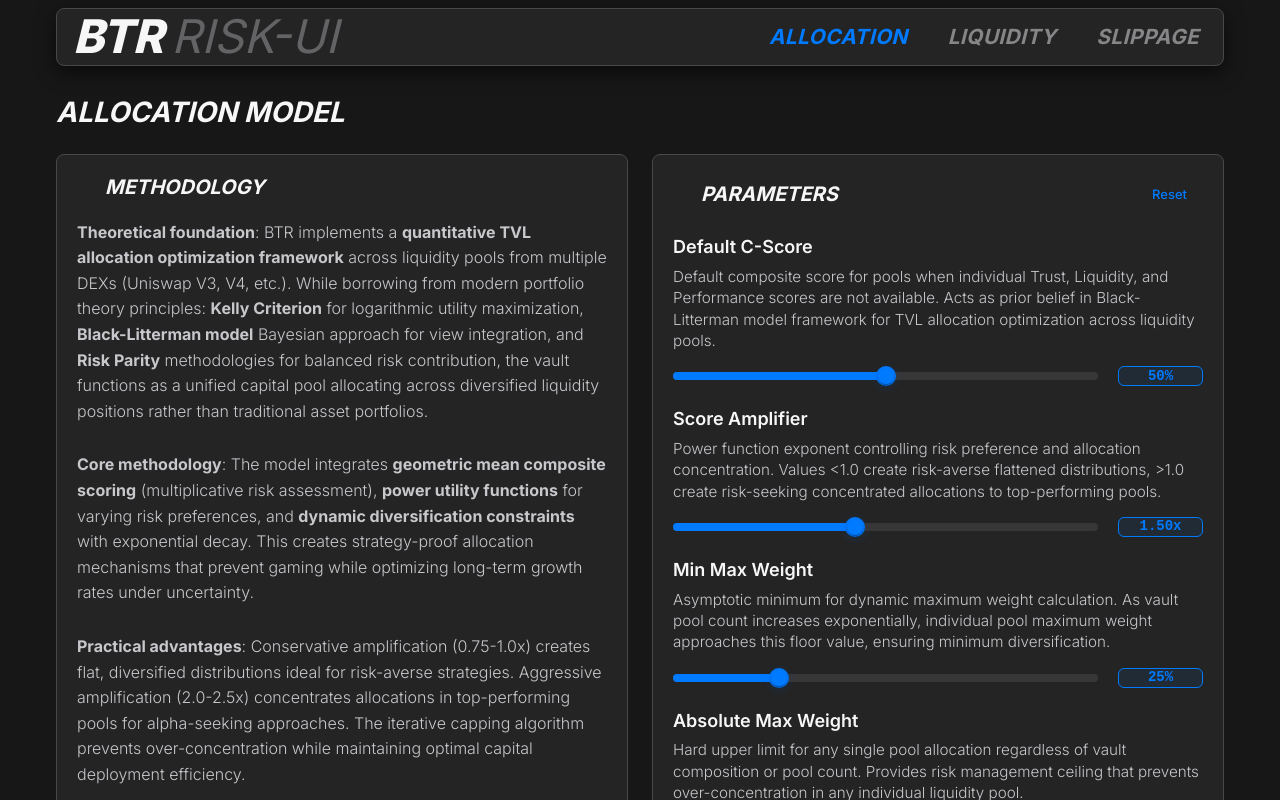
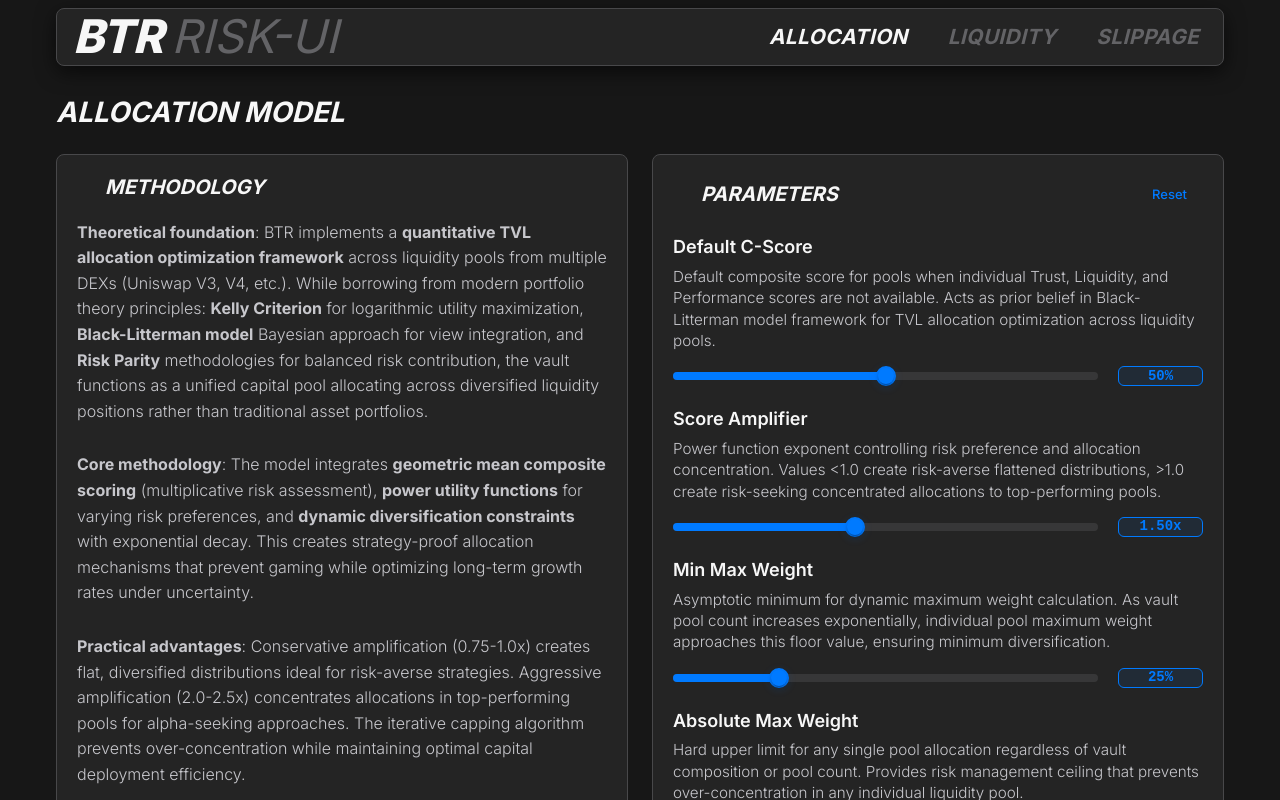
Before and after one commit to btr-supply/risk, a Next.js app: page /allocation in a window 1280 px wide. Shown: the top 800 px of the page. Built offline with nearby package versions, Linux system fonts and the light colour scheme; some icons are missing.

Commit message:
[refac] Darken navigation inactive tabs for better contrast

```diff
--- a/src/constants/index.js
+++ b/src/constants/index.js
@@ -409,11 +409,14 @@ export const theme = createTheme({
           fontSize: '0.875rem',
           minHeight: 48,
           padding: '8px 16px',
-          color: colors.grey300,
+          color: colors.grey500, // A darker grey for inactive tabs
+          transition: 'color 0.2s ease-in-out',
+
           '&.Mui-selected': {
-            color: colors.white,
+            color: `${colors.white} !important`, // Ensure active is white
             fontWeight: 700,
           },
+
           '&:hover': {
             color: colors.white,
           },
```
